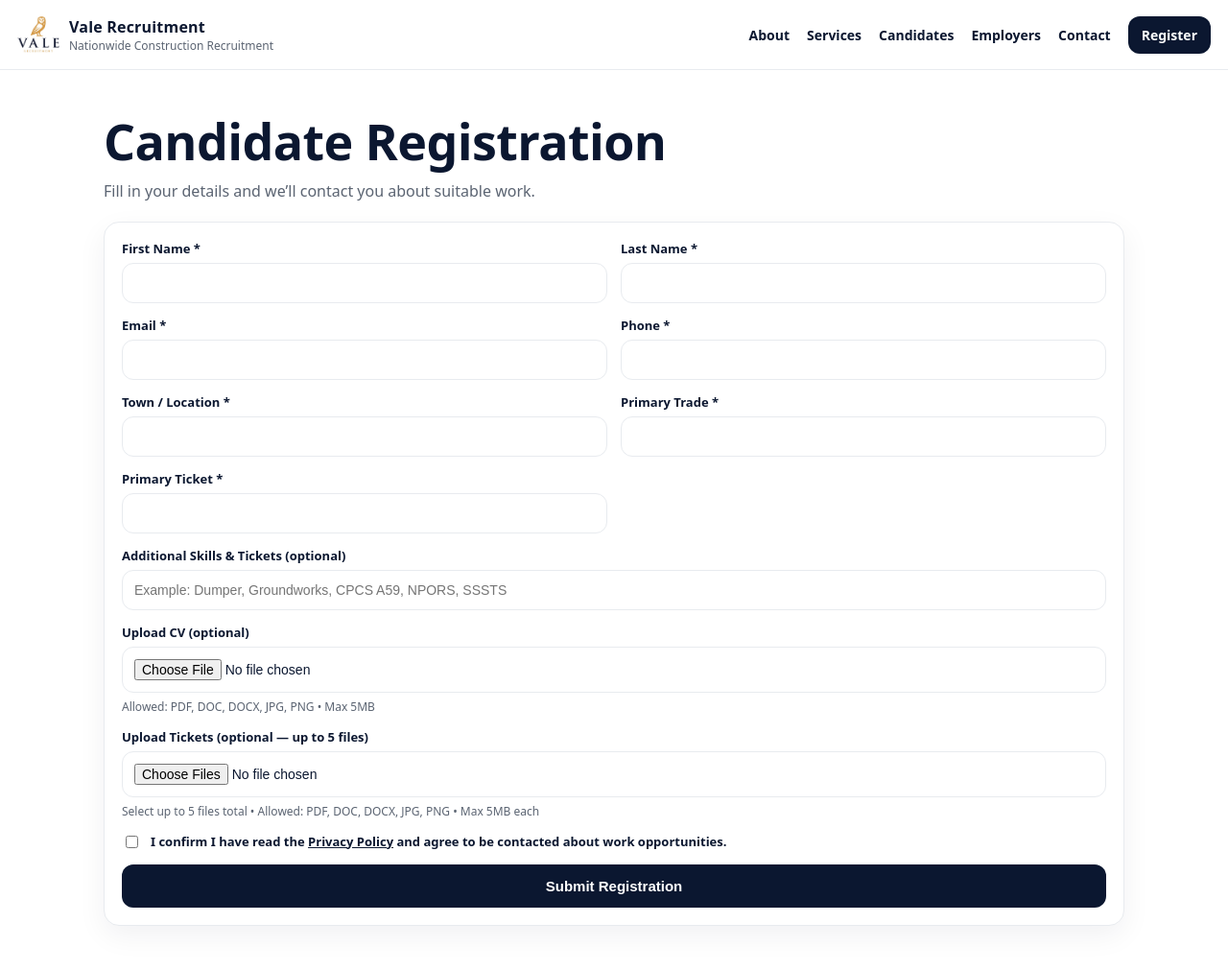
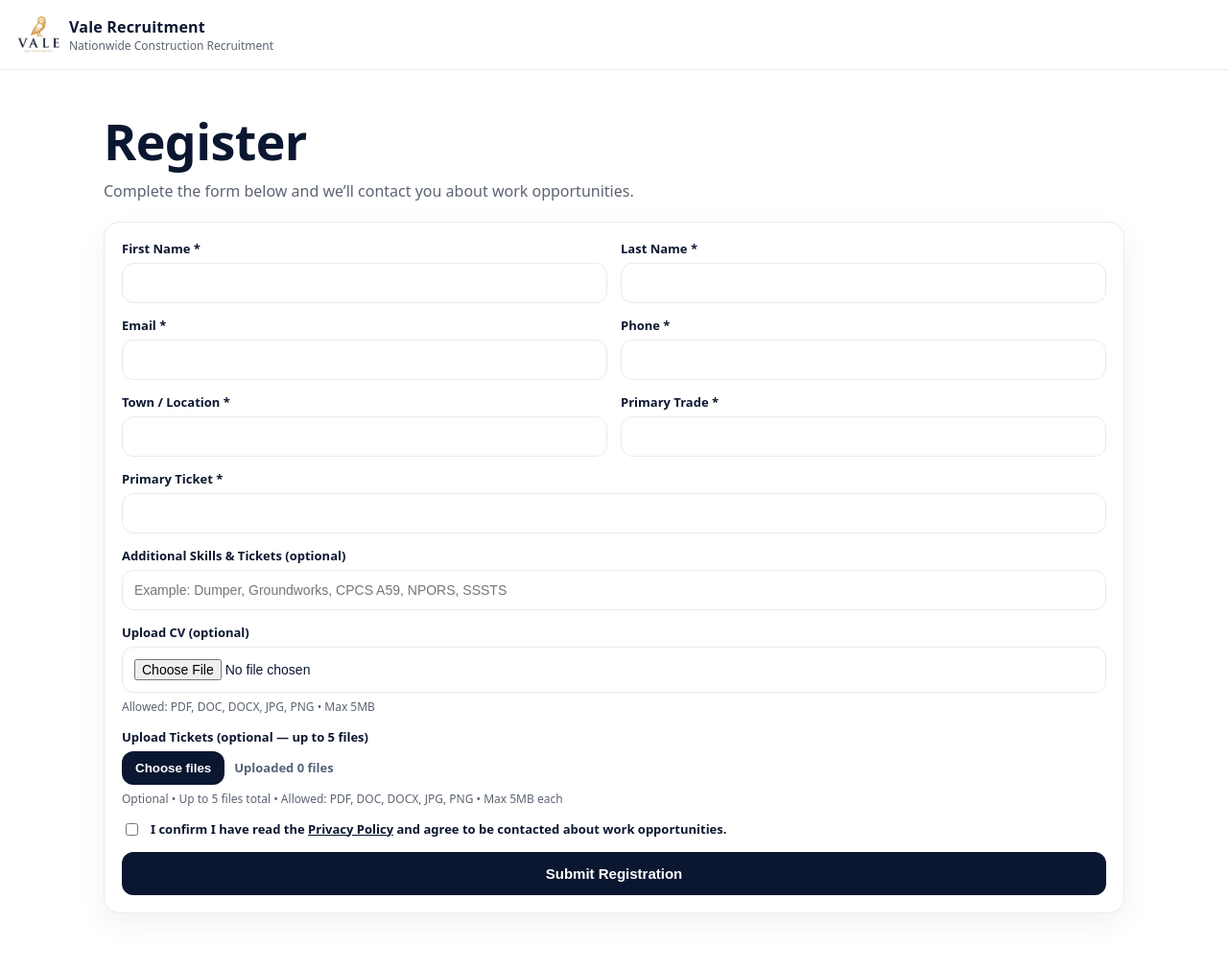
Before and after one commit to VladLevinte/valerec-site, a Flask app: page /register in a window 1280 px wide. Shown: the whole page at 96% size. After the commit the page ends 952 px from the top, so only its background shows below. Run offline with Flask 3, Linux system fonts and the light colour scheme.

Commit message:
Refactor registration form with new ticket upload UI

```diff
--- a/templates/register.html
+++ b/templates/register.html
@@ -5,6 +5,30 @@
   <meta name="viewport" content="width=device-width, initial-scale=1" />
   <title>Register - Vale Recruitment</title>
   <link rel="stylesheet" href="{{ url_for('static', filename='css/style.css') }}">
+
+  <style>
+    .form-card input[type="tel"],
+    .form-card input[type="email"],
+    .form-card input[type="text"],
+    .form-card input[type="number"],
+    .form-card select,
+    .form-card textarea {
+      width: 100%;
+      box-sizing: border-box;
+    }
+
+    .file-row{
+      display:flex;
+      align-items:center;
+      gap:10px;
+      flex-wrap:wrap;
+    }
+    .file-row .file-status{
+      font-size:13px;
+      color:#56627a;
+      font-weight:700;
+    }
+  </style>
 </head>
 <body>
 
@@ -16,20 +40,11 @@
       <div class="tag">Nationwide Construction Recruitment</div>
     </div>
   </a>
-
-  <nav class="menu">
-    <a href="/about">About</a>
-    <a href="/services">Services</a>
-    <a href="/candidates">Candidates</a>
-    <a href="/employers">Employers</a>
-    <a href="/contact">Contact</a>
-    <a class="btn" href="/register">Register</a>
-  </nav>
 </header>
 
 <main class="container">
-  <h1>Candidate Registration</h1>
-  <p class="muted">Fill in your details and we’ll contact you about suitable work.</p>
+  <h1>Register</h1>
+  <p class="muted">Complete the form below and we’ll contact you about work opportunities.</p>
 
   {% if error %}
     <div class="alert">{{ error }}</div>
@@ -40,37 +55,37 @@
     <div class="form-grid">
       <div class="field">
         <label>First Name *</label>
-        <input type="text" name="first_name" required>
+        <input type="text" name="first_name" required autocomplete="given-name">
       </div>
 
       <div class="field">
         <label>Last Name *</label>
-        <input type="text" name="last_name" required>
+        <input type="text" name="last_name" required autocomplete="family-name">
       </div>
 
       <div class="field">
         <label>Email *</label>
-        <input type="email" name="email" required>
+        <input type="email" name="email" required autocomplete="email">
       </div>
 
       <div class="field">
         <label>Phone *</label>
-        <input type="text" name="phone" required>
+        <input type="tel" name="phone" required autocomplete="tel" inputmode="tel">
       </div>
 
       <div class="field">
         <label>Town / Location *</label>
-        <input type="text" name="town" required>
+        <input type="text" name="town" required autocomplete="address-level2">
       </div>
 
       <div class="field">
         <label>Primary Trade *</label>
-        <input type="text" name="primary_trade" maxlength="20" required>
+        <input type="text" name="primary_trade" required>
       </div>
 
-      <div class="field">
+      <div class="field full">
         <label>Primary Ticket *</label>
-        <input type="text" name="primary_ticket" maxlength="20" required>
+        <input type="text" name="primary_ticket" required>
       </div>
 
       <div class="field full">
@@ -84,21 +99,26 @@
         <div class="hint">Allowed: PDF, DOC, DOCX, JPG, PNG • Max 5MB</div>
       </div>
 
-      <!-- ✅ NEW Tickets UI -->
+      <!-- Tickets uploader -->
       <div class="field full">
         <label>Upload Tickets (optional — up to 5 files)</label>
 
-        <!-- This input is ONLY for picking files; we will manage the real files list in JS -->
         <input
           type="file"
-          id="ticketsPicker"
+          id="ticketsPickerR"
           accept=".pdf,.doc,.docx,.jpg,.jpeg,.png"
           multiple
+          style="display:none;"
         >
-        <div class="hint">Select up to 5 files total • Allowed: PDF, DOC, DOCX, JPG, PNG • Max 5MB each</div>
 
-        <!-- Selected files list -->
-        <div id="ticketsList" style="
+        <div class="file-row">
+          <button class="btn secondary" type="button" id="ticketsPickBtnR">Choose files</button>
+          <span class="file-status" id="ticketsPickerStatusR">Uploaded 0 files</span>
+        </div>
+
+        <div class="hint">Optional • Up to 5 files total • Allowed: PDF, DOC, DOCX, JPG, PNG • Max 5MB each</div>
+
+        <div id="ticketsListR" style="
           margin-top:10px;
           border:1px solid #e6e6e6;
           border-radius:12px;
@@ -107,23 +127,22 @@
           display:none;
         ">
           <div style="font-weight:700; margin-bottom:8px;">Selected tickets:</div>
-          <div id="ticketsItems" style="display:flex; flex-direction:column; gap:8px;"></div>
+          <div id="ticketsItemsR" style="display:flex; flex-direction:column; gap:8px;"></div>
         </div>
 
-        <!-- Hidden container where we inject the real file inputs named="tickets" -->
-        <div id="ticketsHiddenInputs" style="display:none;"></div>
-
-        <div id="ticketsError" style="margin-top:8px; color:#b00020; font-size:13px; display:none;"></div>
+        <div id="ticketsHiddenInputsR" style="display:none;"></div>
+        <div id="ticketsErrorR" style="margin-top:8px; color:#b00020; font-size:13px; display:none;"></div>
       </div>
 
       <div class="field full">
-        <label style="display:flex; gap:10px; align-items:flex-start; font-weight:700;">
+        <label style="display:flex; gap:10px; align-items:flex-start; font-weight:800;">
           <input type="checkbox" name="consent" required style="margin-top:3px;">
           <span>
             I confirm I have read the <a href="/privacy" target="_blank">Privacy Policy</a> and agree to be contacted about work opportunities.
           </span>
         </label>
       </div>
+
     </div>
 
     <button class="btn btn-wide" type="submit">Submit Registration</button>
@@ -134,14 +153,21 @@
 (function(){
   const MAX_FILES = 5;
 
-  const picker = document.getElementById('ticketsPicker');
-  const listBox = document.getElementById('ticketsList');
-  const itemsWrap = document.getElementById('ticketsItems');
-  const hiddenWrap = document.getElementById('ticketsHiddenInputs');
-  const err = document.getElementById('ticketsError');
+  const picker = document.getElementById('ticketsPickerR');
+  const pickBtn = document.getElementById('ticketsPickBtnR');
+  const pickerStatus = document.getElementById('ticketsPickerStatusR');
 
-  // We keep our own list of File objects
+  const listBox = document.getElementById('ticketsListR');
+  const itemsWrap = document.getElementById('ticketsItemsR');
+  const hiddenWrap = document.getElementById('ticketsHiddenInputsR');
+  const err = document.getElementById('ticketsErrorR');
+
   let files = [];
+
+  function setStatus(){
+    if(!pickerStatus) return;
+    pickerStatus.textContent = `Uploaded ${files.length} file${files.length === 1 ? '' : 's'}`;
+  }
 
   function showError(msg){
     if(!msg){
@@ -154,25 +180,27 @@
   }
 
   function formatBytes(bytes){
-    if (!bytes && bytes !== 0) return '';
     const units = ['B','KB','MB','GB'];
     let i = 0;
-    let n = bytes;
+    let n = bytes || 0;
     while(n >= 1024 && i < units.length-1){ n /= 1024; i++; }
     return `${n.toFixed(i === 0 ? 0 : 1)} ${units[i]}`;
   }
 
+  function isAllowedFile(name){
+    const ext = (name.split('.').pop() || '').toLowerCase();
+    return ['pdf','doc','docx','jpg','jpeg','png'].includes(ext);
+  }
+
   function rebuildHiddenInputs(){
-    // Create real inputs named="tickets" for backend
     hiddenWrap.innerHTML = '';
-
-    files.forEach((file, idx) => {
+    files.forEach((file) => {
       const dt = new DataTransfer();
       dt.items.add(file);
 
       const input = document.createElement('input');
       input.type = 'file';
-      input.name = 'tickets'; // backend uses getlist("tickets")
+      input.name = 'tickets';
       input.files = dt.files;
 
       hiddenWrap.appendChild(input);
@@ -180,16 +208,18 @@
   }
 
   function render(){
-    // Show/hide list
+    setStatus();
+
     if(files.length === 0){
       listBox.style.display = 'none';
       itemsWrap.innerHTML = '';
       rebuildHiddenInputs();
       return;
     }
+
     listBox.style.display = 'block';
+    itemsWrap.innerHTML = '';
 
-    itemsWrap.innerHTML = '';
     files.forEach((file, idx) => {
       const row = document.createElement('div');
       row.style.display = 'flex';
@@ -220,14 +250,10 @@
 
       const removeBtn = document.createElement('button');
       removeBtn.type = 'button';
-      removeBtn.setAttribute('aria-label', 'Remove file');
       removeBtn.textContent = '✕';
-      removeBtn.style.border = 'none';
-      removeBtn.style.background = '#0b1b34';
-      removeBtn.style.color = '#fff';
+      removeBtn.className = 'btn';
+      removeBtn.style.padding = '8px 10px';
       removeBtn.style.borderRadius = '8px';
-      removeBtn.style.padding = '8px 10px';
-      removeBtn.style.cursor = 'pointer';
 
       removeBtn.addEventListener('click', () => {
         files.splice(idx, 1);
@@ -243,16 +269,15 @@
     rebuildHiddenInputs();
   }
 
-  function isAllowedFile(name){
-    const ext = (name.split('.').pop() || '').toLowerCase();
-    return ['pdf','doc','docx','jpg','jpeg','png'].includes(ext);
+  if(pickBtn && picker){
+    pickBtn.addEventListener('click', () => picker.click());
   }
 
+  if(picker){
     picker.addEventListener('change', () => {
       const picked = Array.from(picker.files || []);
       if(picked.length === 0) return;
 
-    // Validate + add (without wiping existing)
       for(const f of picked){
         if(files.length >= MAX_FILES){
           showError(`You can upload up to ${MAX_FILES} ticket files.`);
@@ -262,21 +287,15 @@
           showError('Invalid file type. Use PDF, DOC, DOCX, JPG or PNG.');
           continue;
         }
-
-      // Avoid exact duplicates (same name + size) if user re-selects
         const dup = files.some(x => x.name === f.name && x.size === f.size);
-      if(!dup){
-        files.push(f);
-      }
+        if(!dup) files.push(f);
       }
 
-    // Reset picker so selecting the same file again still triggers change
       picker.value = '';
-
       render();
     });
+  }
 
-  // Initial render
   render();
 })();
 </script>
```
Lines whose indentation alone changed are shown as unchanged.
